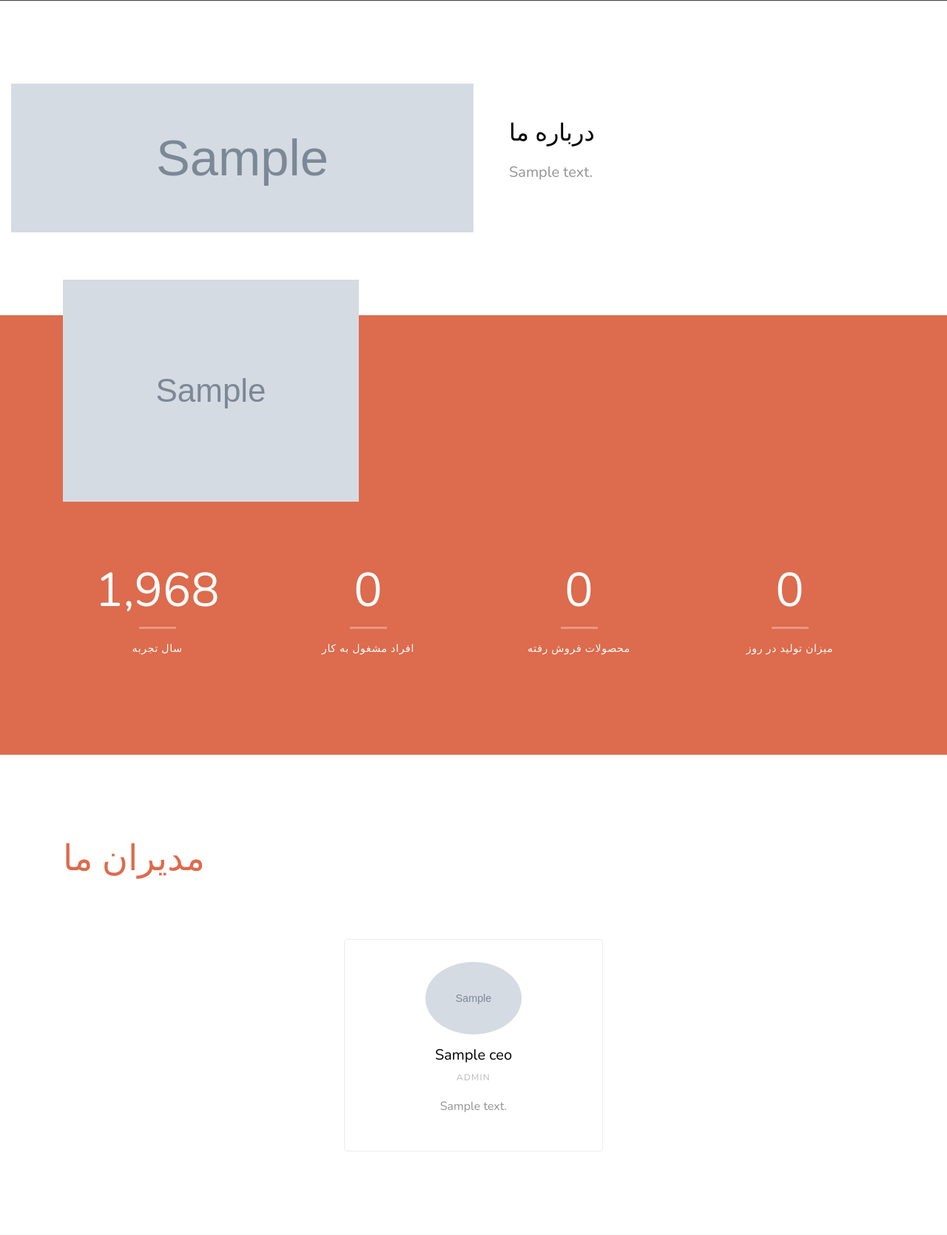
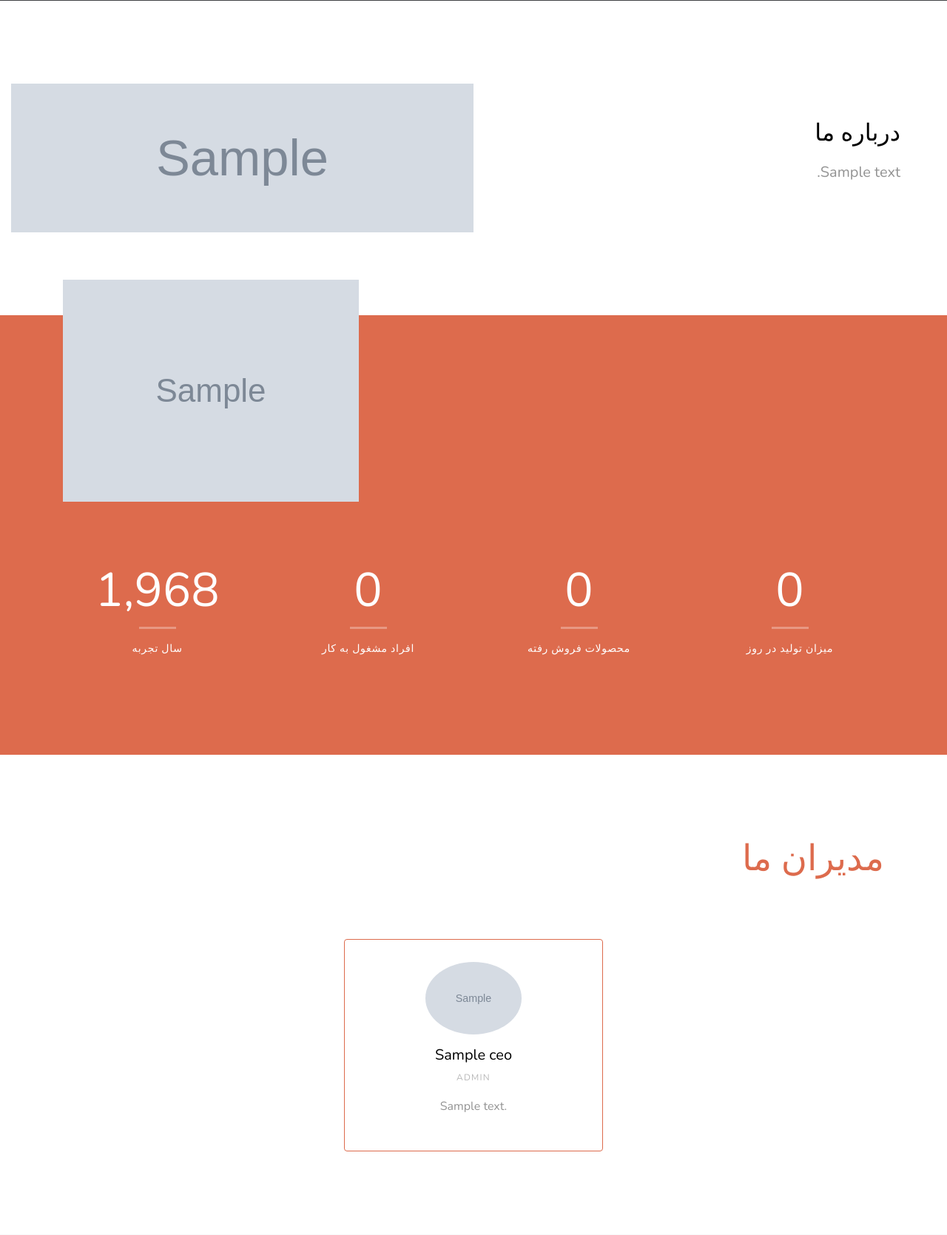
Before and after one commit to malekian78/Django-Hoodka-Workshop, a Django app: page / in a window 1280 px wide. Shown: the part 899-2568 px from the top of the page at 74% size. Run offline with Django 4.2, Linux system fonts and the light colour scheme; tables that the repository leaves empty hold one stand-in row (values such as "Sample post"); grey boxes marked "Sample" are stand-in pictures; some libraries are stand-ins or nearby versions.

Commit message:
تغییر استایل ها و حتی اکشن مربوط به جاوااسکرپیت .... فونت مونده

```diff
--- a/hodka/templates/index.html
+++ b/hodka/templates/index.html
@@ -554,8 +554,8 @@
           {% comment %} <div class="col-6 col-lg-3 block__73422" style="background-image: url('{% static 'images/hero_1.jpg' %}');">
           </div> {% endcomment %}
           <div class="col-lg-6 p-lg-5 mt-4 mt-lg-0">
-            <h2 class="mb-3 text-black">درباره ما</h2>
-            <p class="lead">{{exdata.aboutUsContent}}</p>
+            <h2 class="mb-3 text-black" style="direction: rtl; text-align: right;">درباره ما</h2>
+            <p class="lead" style="direction: rtl; text-align: right;">{{exdata.aboutUsContent}}</p>
             {% comment %} <div class="row mt-3">
               <div class="col-lg-6">
                 <ul class="ul-check primary list-unstyled">
@@ -641,7 +641,7 @@
         <div class="row mb-5">
           <div class="col-12">
             <div class="block-heading-1">
-              <h2>مدیران ما</h2>
+              <h2 style="direction: rtl; text-align: right;">مدیران ما</h2>
             </div>
           </div>
         </div>
@@ -848,6 +848,11 @@
                 </div>
               </div>
               <div class="form-group row">
+                <div class="col-md-12">
+                  {{form.captcha}}
+                </div>
+              </div>
+              <div class="form-group row">
                 <div class="col-md-6 ml-auto">
                   <input type="submit" class="btn btn-block btn-primary text-white py-3 px-5" value="ارسال پیغام">
                 </div>
@@ -861,8 +866,8 @@
               {% endfor %}
             {% endif %}
           </div>
-          <div class="col-lg-4 ml-auto" style="min-width: 45%;">
-            <h2 class="text-black" style="text-align: right;">درصورت نیاز به سفارش سریع تر می توانید با شماره تلفن
+          <div class="col-lg-4 ml-auto" style="min-width: 49%;">
+            <h2 class="text-black" style="text-align: right; font-size: 30px;">درصورت نیاز به سفارش سریع تر می توانید با شماره تلفن
               <a href="">32224158-031</a>
             تماس بگیرید
             </h2>
--- a/hodka/views.py
+++ b/hodka/views.py
@@ -1,6 +1,7 @@
 from django.shortcuts import render
 from hodka.models import slider, extraData, CEO, Satisfaction, Product, contactUs
 from django.contrib import messages
+from captcha.fields import CaptchaField
 
 # Create your views here.
 def HomePage(request):
@@ -30,7 +31,7 @@ def HomePage(request):
 
 from django import forms
 class ContactForm2(forms.ModelForm):
-    # captcha = CaptchaField()
+    captcha = CaptchaField()
     class Meta:
         model = contactUs
         fields = ['name', 'email', 'message']
--- a/kargah/settings.py
+++ b/kargah/settings.py
@@ -41,6 +41,7 @@ INSTALLED_APPS = [
     'django_jalali',
 
     "hodka",
+    "captcha",
 
     'django_cleanup.apps.CleanupConfig',
 ]
--- a/kargah/urls.py
+++ b/kargah/urls.py
@@ -24,6 +24,8 @@ urlpatterns = [
     path("admin/", admin.site.urls),
     path("", include("hodka.urls")),
 ]
-
+urlpatterns += [
+    path('captcha/', include('captcha.urls')),
+]
 urlpatterns += static(settings.STATIC_URL, document_root=settings.STATIC_ROOT)
 urlpatterns += static(settings.MEDIA_URL, document_root=settings.MEDIA_ROOT)
--- a/statics/css/style.css
+++ b/statics/css/style.css
@@ -262,7 +262,7 @@ h1, h2, h3, h4, h5,
 
 .block-team-member-1 {
   padding: 30px;
-  border: 1px solid #e9ecef; }
+  border: 1px solid #dd6b4d; }
   .block-team-member-1 figure img {
     width: 130px; }
 
--- a/statics/js/main.js
+++ b/statics/js/main.js
@@ -65,9 +65,11 @@ jQuery(document).ready(function($) {
 		})
 
 		$('body').on('click', '.js-menu-toggle', function(e) {
-			var $this = $(this);
+			var $this = $(this),
+				w = $(window).width();
 			e.preventDefault();
-
+			// console.log("w=",w)
+			if(w < 768){
 				if ( $('body').hasClass('offcanvas-menu') ) {
 					$('body').removeClass('offcanvas-menu');
 					$this.removeClass('active');
@@ -75,6 +77,14 @@ jQuery(document).ready(function($) {
 					$('body').addClass('offcanvas-menu');
 					$this.addClass('active');
 				}
+			}else{
+				if ( $('body').hasClass('offcanvas-menu') ) {
+					$this.removeClass('active');
+				} else {
+					$this.addClass('active');
+				}
+			}
+
 		})
 
 		// click outisde offcanvas
```
Also changed, not shown: hodka/migrations/0011_alter_ceo_options_alter_contactus_options_and_more.py (added). Lines whose indentation alone changed are shown as unchanged.
